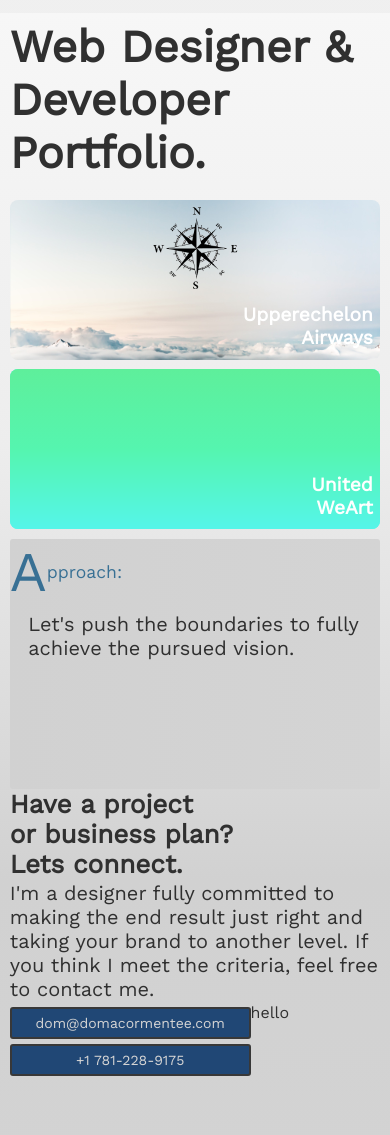
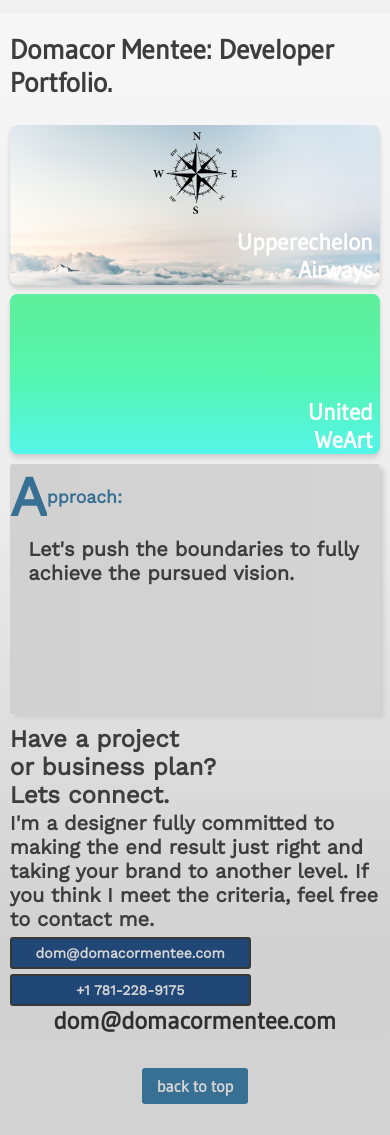
Before and after one commit to dommentee/portfolio, a plain HTML site: page index.html in a window 390 px wide. Shown: the part 620-1755 px from the top of the page. Drawn offline with nearby package versions, Linux system fonts and the light colour scheme.

Commit message:
changed the height of the font of the paragraph text in the hero and kept the font of the .halStyle class the same a and changed the height of the maincontent div to fit all screens and added different displays for on small screens and phone screens

```diff
--- a/css/styles.scss
+++ b/css/styles.scss
@@ -10,8 +10,9 @@ html {
 
 body {
 	height: 100%;
-	font-family: "Work Sans", georgia, arial, sans-serif;
-	color: #303030;
+	font-family: 'Gudea', sans-serif;
+	color: #3D3D3D;
+	font-weight: bold;
 	background: -webkit-linear-gradient( #F7F7F7, #EDEDED); /*gradient color for the all backgrounds*/
 	background-color: #EDEDED;
 }
@@ -91,9 +92,11 @@ nav {
 	width: 100%;
 	height: 70%;
 	border-radius: 3px;
+	box-shadow: 4px 4px 4px #CFCFCF;
 	position: relative;
 	display: flex;
 	align-items: center;
+	font-family: "Work Sans";
 	background: -webkit-linear-gradient(left, #D1D1D1, #D4D4D4);
 	background-color: #D4D4D4;
 
@@ -102,6 +105,7 @@ nav {
 		background-position: center center;
 		background-size: cover;
 		border-radius: 3px 0 0 3px ;
+		box-shadow: 0 4px 4px #CFCFCF;
 
 	}
 
@@ -167,22 +171,29 @@ nav {
 	background: -webkit-linear-gradient(top, #F7F7F7, #EDEDED, #D1D1D1, #D4D4D4);
 	background-color: #EDEDED;
 	width: 100%;
-	height: 2000px;
+	height: 2100px;
 	padding: 5% 15%;
 	top: 100%;
 	position: relative;
 
-	#portfolio {
+	#bigscreenhero {
 		font-size: 2.8em;
 		padding: 2% 0;
 		margin-bottom: 2%
 	}
+
+	#smallscreenhero {
+		display: none;
+	}
+
+
 }
 
 .portfolio-wrap {
 	width: 33%;
 	height: 295px;
 	border-radius: 5px;
+	box-shadow: 0 4px 4px #CFCFCF;
 	float: left;
 	position: relative;
 	overflow: hidden;
@@ -277,7 +288,7 @@ nav {
 
 #approach {
 	height: 390px;
-	margin: 10% 0 0% 0;
+	margin: 8% 0 3% 0;
 	float: left;
 
 	.pic-wrap {
@@ -307,8 +318,10 @@ nav {
 /*end of approach*/
 
 #toolkit {
-	height: 275px;
+	height: 300px;
 	background: transparent;
+	margin: 3% 0;
+
 
 	.introduction-title {
 		margin-left: 0;
@@ -338,7 +351,7 @@ nav {
 	}
 
 	.kit-wrap {
-		width: 50%;
+		width: 48%;
 		padding: 2%;
 		border-radius: 0 3px 3px 0 ;
 		float: left;
@@ -398,7 +411,7 @@ nav {
 		}
 
 		.reachby {
-			padding: 7px 0;
+			padding: 8px 0;
 			border-radius: 3px;
 			border: 2px solid #383838;
   			background-color: #204775;
@@ -413,6 +426,33 @@ nav {
 		}
 	}
 
+}
+
+footer {
+	height: 150px;
+	margin-top: 14%;
+	text-align: center;
+
+	a {
+		text-decoration: none;
+
+	}
+
+	h2 {
+		margin: 0 0 9% 0;
+		a {
+			color: #303030;
+		}
+
+	}
+
+	span {
+		background-color: #387094;
+		border-radius: 3px;
+		color: #D4D4D4;
+		display: inline-block;
+		padding: 8px 15px;
+	}
 }
 
 /* CSS for mobile version*/
@@ -457,7 +497,7 @@ nav {
 	}
 
 	.main-content {
-		height: 1900px;
+		height: 2000px;
 		padding: 0 10%;
 		top: 85%;
 		position: absolute;
@@ -465,6 +505,7 @@ nav {
 
 	.portfolio-wrap {
 		height: 280px;
+		font-size: 1.2em;
 
 		.sitename {
 
@@ -522,7 +563,7 @@ nav {
 @media screen and (max-width: 868px) { /*mobile code for tablets in portrait view*/
 
 	.home {
-		height: 430px;
+		height: 600px;
 		padding: 0 5%;
 	}
 
@@ -602,13 +643,26 @@ nav {
 }
 /*end of mobile code for tablets*/
 
-@media only screen and (max-width: 800px) {
+@media only screen and (max-width: 812px) {
 	.home {
-		height: 75%;
+		height: 550px;
+
 	}
 
 	.main-content {
-		height: 125%;
+
+		top: 120%;
+	}
+
+}
+
+@media only screen and (max-width: 800px) {
+	.home {
+		height: 800px;
+	}
+
+	.main-content {
+		height: 1650px;
 		top: 60%;
 	}
 
@@ -650,9 +704,21 @@ nav {
 	}
 
 	.main-content {
-		height: 1300px;
-		top: 90%;
+		height: 1400px;
+		top: 88%;
 		padding: 0 5%;
+
+		#bigscreenhero {
+			display: none;
+
+		}
+
+		#smallscreenhero {
+			display: block;
+			font-size: 2em;
+			padding: 20px 0;
+		}
+
 	}
 
 	.portfolio-wrap {
@@ -677,11 +743,18 @@ nav {
 		margin-right: 0;
 	}
 
+	#approach {
+		margin-bottom: 3%;
+	}
+
+
 	#toolkit {
 		height: 180px;
+		margin: 3% 0;
 
 		.introduction-title {
-
+			padding: 0;
+			width: 20%;
 			.halfStyle {
 				font-size: 6em;
 			}
@@ -692,6 +765,7 @@ nav {
 		}
 
 		.kit-wrap {
+			width: 60%;
 
 			.kits {
 
@@ -707,7 +781,8 @@ nav {
 		height: 250px;
 
 		h1 {
-			font-size: 1.3em;
+			font-size: 1.2em;
+			font-weight: bolder;
 		}
 
 		p {
@@ -768,10 +843,11 @@ nav {
 			}
 
 			.hs-vertical-half:after {
-
+				color: #FF4231;
 			}
 
 			.end-of-spanword {
+				color: #FF4231;
 
 			}
 
@@ -799,6 +875,11 @@ nav {
 	.main-content {
 		top: 75%;
 		padding: 0 2.5%;
+
+		#smallscreenhero {
+			font-size: 1.7em;
+
+		}
 
 		a {
 			display: inline-block;
@@ -863,8 +944,10 @@ nav {
 	}
 
 	#contact-info {
+		width: 100%;
 
 		.introduction-title {
+			display: block;
 
 			.halfStyle {
 				display: none;
--- a/index.html
+++ b/index.html
@@ -5,7 +5,7 @@
 	<meta name="viewport" content="width=device-width, initial-scale=1.0">
 	<link href="css/styles.css" rel="stylesheet" type="text/css">
 	<link rel="stylesheet" href="font-awesome-4.7.0/css/font-awesome.min.css">
-	<link href="https://fonts.googleapis.com/css?family=Work+Sans" rel="stylesheet">
+	<link href="https://fonts.googleapis.com/css?family=Gudea|Work+Sans" rel="stylesheet">
 	<script src="https://ajax.googleapis.com/ajax/libs/jquery/3.2.1/jquery.min.js"></script>
 	<link href="css/halfstyle.css" rel="stylesheet">
 	<link href="css/ionicons.css" rel="stylesheet">
@@ -79,7 +79,9 @@
 
 	<div class="main-content"><!--holds everthing other than the opening statement and the home-class div/-->
 
-		<h1 id="portfolio"> Web Designer & Developer <br> Portfolio.</h1>
+		<h1 id="bigscreenhero"> Web Designer & Developer <br> Portfolio.</h1>
+
+		<h2 id="smallscreenhero"> Domacor Mentee: Developer <br> Portfolio.</h2>
 
 		<a href="https://www.google.com">
 
@@ -322,7 +324,18 @@
 
 		</div>
 
-		<footer>hello</footer>
+		<footer>
+			<h2>
+				<a href="mailto:mentee.domacor@gmail.com">
+
+					dom@domacormentee.com
+				</a>
+
+			</h2>
+			<a href="">
+				<span>back to top</span>
+			</a>
+		</footer>
 
 	</div>
 
```
Also changed, not shown: css/styles.css, 1 other file.
